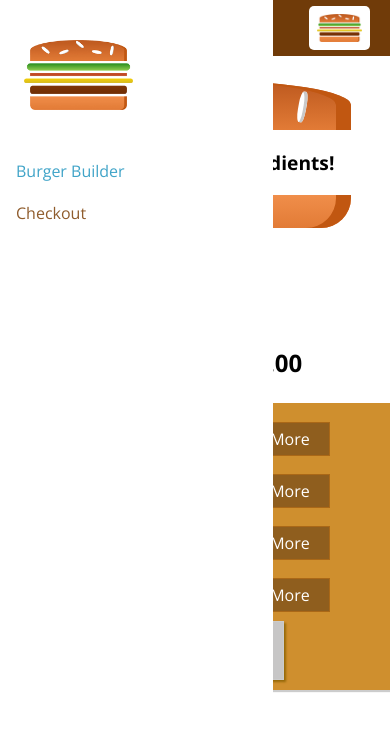
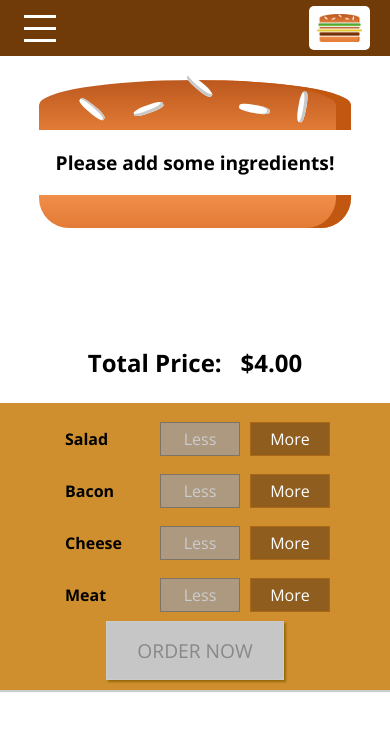
Before and after one commit to gslarsen/make-burgers, a React (Create React App) app: page / in a window 390 px wide. Shown: the top 730 px of the page. Built offline with nearby package versions, Linux system fonts and the light colour scheme.

Commit message:
add mobile view including sidedrawer toggle

```diff
--- a/src/components/Layout/Layout.js
+++ b/src/components/Layout/Layout.js
@@ -1,15 +1,36 @@
-import React, { Fragment } from "react";
+import React, { Component, Fragment } from "react";
 
 import classes from "./Layout.module.css";
-import Toolbar from '../Navigation/Toolbar/Toolbar';
-import SideDrawer from '../Navigation/SideDrawer/SideDrawer';
+import Toolbar from "../Navigation/Toolbar/Toolbar";
+import SideDrawer from "../Navigation/SideDrawer/SideDrawer";
 
-const Layout = props => (
-  <Fragment>
-    <Toolbar />
-    <SideDrawer />
-    <main className={classes.Content}>{props.children}</main>
-  </Fragment>
-);
+class Layout extends Component {
+  state = {
+    showSideDrawer: false,
+  };
+
+  sideDrawerClosedHandler = () => {
+    this.setState({ showSideDrawer: false });
+  };
+
+  sideDrawerToggleHandler = () => {
+    this.setState((prevState) => {
+      return { showSideDrawer: !prevState.showSideDrawer };
+    });
+  };
+
+  render = () => {
+    return (
+      <Fragment>
+        <Toolbar sideDrawerToggle={this.sideDrawerToggleHandler} />
+        <SideDrawer
+          show={this.state.showSideDrawer}
+          modalClosed={this.sideDrawerClosedHandler}
+        />
+        <main className={classes.Content}>{this.props.children}</main>
+      </Fragment>
+    );
+  };
+}
 
 export default Layout;
--- /dev/null
+++ b/src/components/Navigation/SideDrawer/DrawerToggle/DrawerToggle.js
@@ -0,0 +1,12 @@
+import React from "react";
+
+import classes from './DrawerToggle.module.css';
+
+const DrawerToggle = (props) =>
+<div onClick={props.sideDrawerToggle} className={classes.DrawerToggle}>
+  <div></div>
+  <div></div>
+  <div></div>
+</div>
+
+export default DrawerToggle;
--- /dev/null
+++ b/src/components/Navigation/SideDrawer/DrawerToggle/DrawerToggle.module.css
@@ -0,0 +1,23 @@
+.DrawerToggle {
+  width: 40px;
+  height: 100%;
+  display: flex;
+  flex-flow: column;
+  justify-content: space-around;
+  align-items: center;
+  padding: 10px 0;
+  box-sizing: border-box;
+  cursor: pointer;
+}
+
+.DrawerToggle div {
+  width: 80%;
+  height: 3px;
+  background-color: white;
+}
+
+@media (min-width: 500px) {
+  .DrawerToggle {
+      display: none;
+  }
+}
--- a/src/components/Navigation/SideDrawer/SideDrawer.js
+++ b/src/components/Navigation/SideDrawer/SideDrawer.js
@@ -1,19 +1,23 @@
-import React from 'react';
+import React, { Fragment } from "react";
 
-import Logo from '../../Logo/Logo';
-import NavigationItems from '../NavigationItems/NavigationItems';
-import classes from './SideDrawer.module.css';
+import Logo from "../../Logo/Logo";
+import NavigationItems from "../NavigationItems/NavigationItems";
+import classes from "./SideDrawer.module.css";
+import Backdrop from "../../UI/Backdrop/Backdrop";
 
 const SideDrawer = (props) => {
-  // ...
+  const showClass = props.show ? classes.Open : classes.Close;
+
   return (
-    <div className={classes.SideDrawer}>
-      <Logo height="11%" marginBottom="32px"/>
-      <nav>
-        <NavigationItems />
-      </nav>
-    </div>
-
+    <Fragment>
+      <Backdrop show={props.show} modalClosed={props.modalClosed} />
+      <div className={classes.SideDrawer + " " + showClass}>
+        <Logo height="11%" marginBottom="32px" />
+        <nav>
+          <NavigationItems />
+        </nav>
+      </div>
+    </Fragment>
   );
 };
 
--- a/src/components/Navigation/Toolbar/Toolbar.js
+++ b/src/components/Navigation/Toolbar/Toolbar.js
@@ -3,10 +3,11 @@ import React from 'react';
 import classes from './Toolbar.module.css';
 import Logo from '../../Logo/Logo';
 import NavigationItems from '../NavigationItems/NavigationItems';
+import DrawerToggle from '../SideDrawer/DrawerToggle/DrawerToggle';
 
 const Toolbar = (props) => (
   <header className={classes.Toolbar}>
-    <div>MENU</div>
+    <DrawerToggle sideDrawerToggle={props.sideDrawerToggle}>MENU</DrawerToggle>
     <Logo height="80%" marginBottom="0"/>
     <nav className={classes.DesktopOnly}>
       <NavigationItems />
--- a/src/components/UI/Modal/Modal.module.css
+++ b/src/components/UI/Modal/Modal.module.css
@@ -5,7 +5,7 @@
   width: 70%;
   border: 1px solid #ccc;
   box-shadow: 1px 1px 1px black;
-  padding: 16px 60px;
+  padding: 16px 25px;
   left: 15%;
   top: 30%;
   box-sizing: border-box;
@@ -14,7 +14,7 @@
 
 @media (min-width: 600px) {
   .Modal {
-      width: 500px;
+      width: 425px;
       left: calc(50% - 250px);
   }
 }
```
